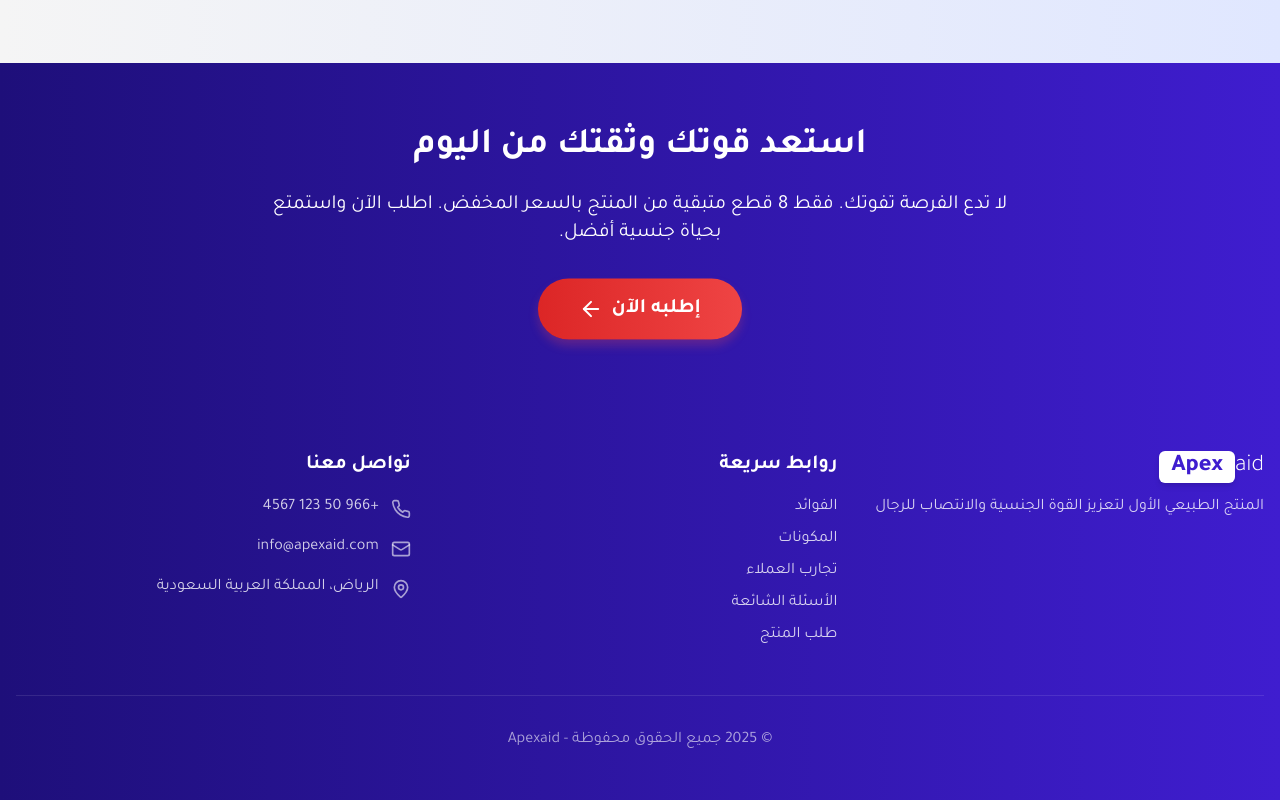
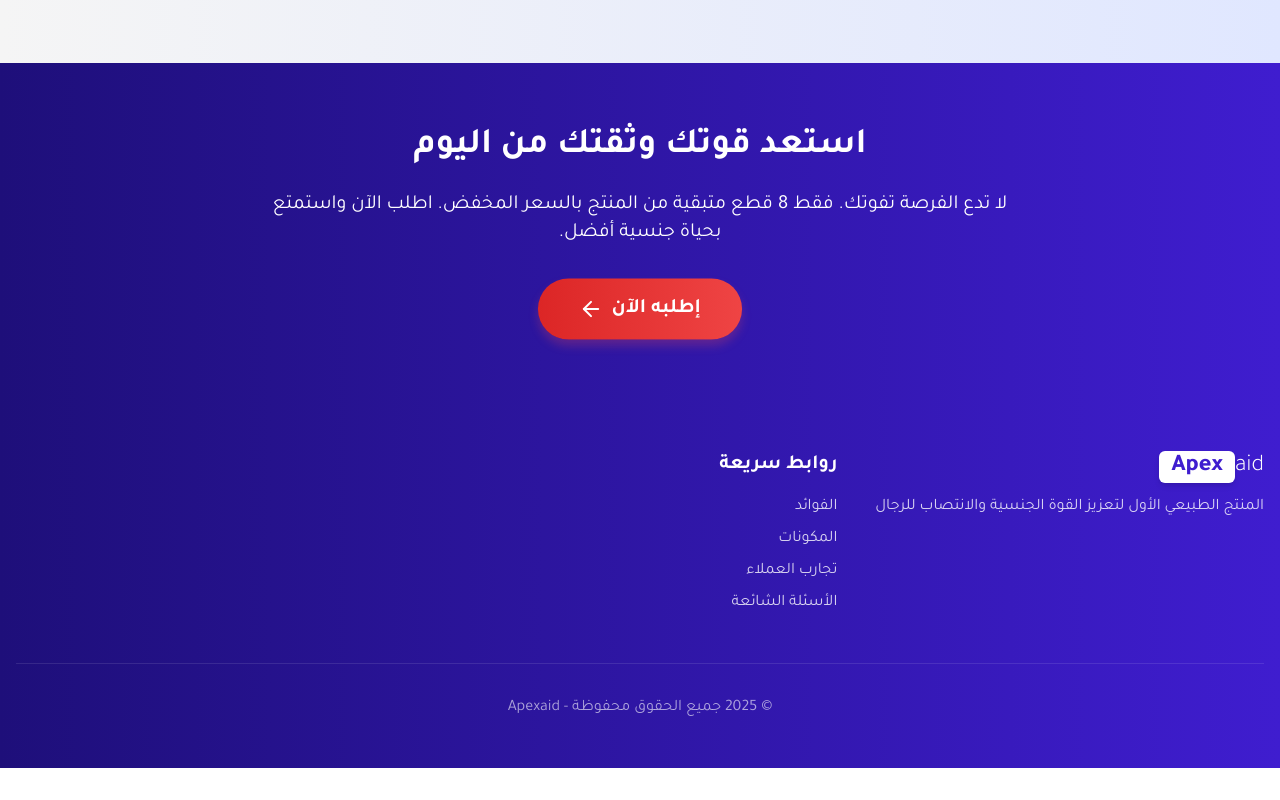
Before and after one commit to Mohammed-issa0/Apexaid-landing, a Next.js app: page / in a window 1280 px wide. Shown: the part 10860-11660 px from the top of the page. After the commit the page ends 11628 px from the top, so only its background shows below. Built offline with nearby package versions, Linux system fonts and the light colour scheme.

Commit message:
Update footer.tsx

```diff
--- a/components/footer.tsx
+++ b/components/footer.tsx
@@ -55,36 +55,11 @@ export function Footer() {
                   الأسئلة الشائعة
                 </a>
               </li>
-              <li>
-                <a href="#order" className="text-white/80 hover:text-white transition-colors">
-                  طلب المنتج
-                </a>
-              </li>
+
             </ul>
           </motion.div>
 
-          <motion.div
-            initial={{ opacity: 0, y: 20 }}
-            animate={{ opacity: 1, y: 0 }}
-            transition={{ duration: 0.5, delay: 0.4 }}
-            className="text-right"
-          >
-            <h3 className="text-xl font-bold mb-4">تواصل معنا</h3>
-            <ul className="space-y-4">
-              <li className="flex items-start">
-                <Phone className="h-5 w-5 ml-3 mt-1 text-white/60" />
-                <span className="text-white/80">+966 50 123 4567</span>
-              </li>
-              <li className="flex items-start">
-                <Mail className="h-5 w-5 ml-3 mt-1 text-white/60" />
-                <span className="text-white/80">info@apexaid.com</span>
-              </li>
-              <li className="flex items-start">
-                <MapPin className="h-5 w-5 ml-3 mt-1 text-white/60" />
-                <span className="text-white/80">الرياض، المملكة العربية السعودية</span>
-              </li>
-            </ul>
-          </motion.div>
+
         </div>
 
         <div className="border-t border-white/10 mt-12 pt-8 text-center">
```
